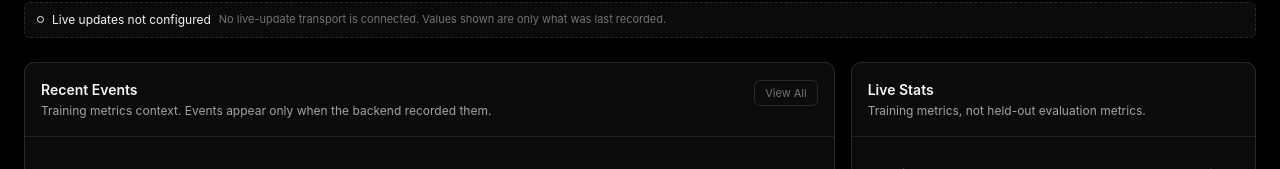
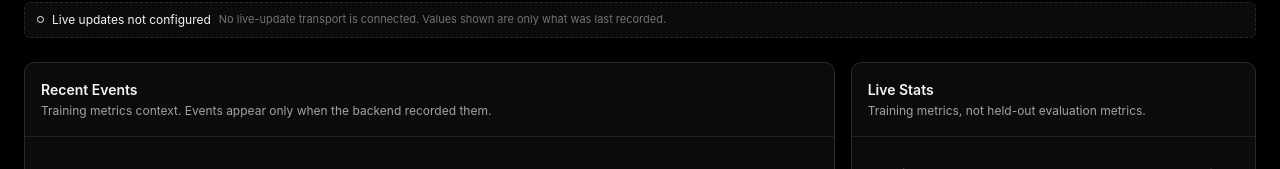
Before and after one commit to DerrickUnleashed/RL-Studio, a React (Vite) app in the folder frontend/: page /monitoring in a window 1280 px wide. Shown: the part 162-331 px from the top of the page. Built offline with nearby package versions, Linux system fonts and the light colour scheme.

Commit message:
fix: hide view-all action when no event history exists

```diff
--- a/frontend/src/pages/MonitoringPage.tsx
+++ b/frontend/src/pages/MonitoringPage.tsx
@@ -65,10 +65,11 @@ export function MonitoringPage() {
             title="Recent Events"
             description="Training metrics context. Events appear only when the backend recorded them."
             actions={
+              recordedEvents.length > 0 ? (
                 <button
                   type="button"
                   disabled
-                title="No generated event history is available to open"
+                  title="No paged event history endpoint is available yet"
                   style={{
                     padding: '5px 10px',
                     background: 'transparent',
@@ -82,6 +83,7 @@ export function MonitoringPage() {
                 >
                   View All
                 </button>
+              ) : null
             }
           >
             {recordedEvents.length === 0 ? (
```
Also changed, not shown: 1 other file (tests, documents, lock files or other folders). Lines whose indentation alone changed are shown as unchanged.
